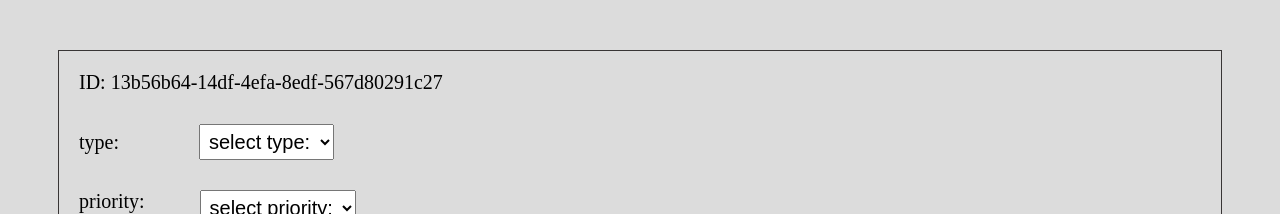
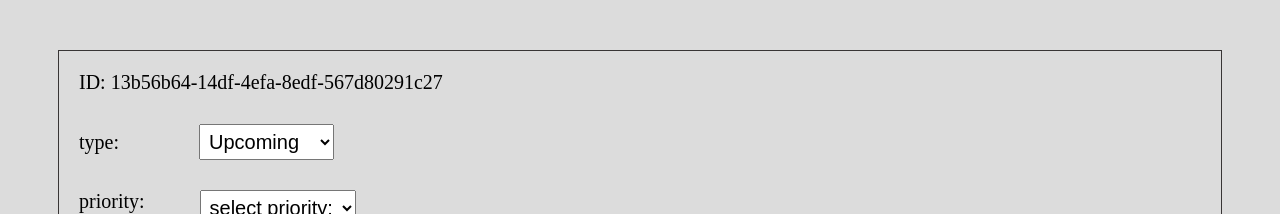
Before and after one commit to MagenVadim/task-board, a React (Create React App) app: page /create in a window 1280 px wide. Shown: the top 214 px of the page. Built offline with nearby package versions, Linux system fonts and the light colour scheme.

Commit message:
#17 Edit task function has implemented

```diff
--- a/src/App.js
+++ b/src/App.js
@@ -3,6 +3,7 @@ import { Home } from './pages/Home';
 import { TaskView } from './pages/TaskView/TaskView';
 import { UserCard } from './pages/UserCard/UserCard';
 import { CreateTask } from './pages/CreateTask/CreateTask';
+import { TaskEdit } from './pages/TaskEdit/TaskEdit';
 import { Routes, Route } from "react-router-dom";
 
 function App() {
@@ -14,6 +15,8 @@ function App() {
             <Route path='/task/view/:id' element={<TaskView/>}/>
             <Route path='/users/card/:fullName' element={<UserCard/>}/>
             <Route path='/create' element={<CreateTask/>}/>
+            <Route path='/task/edit/:id' element={<TaskEdit/>}/>
+
           </Routes>
        </>
   );
--- /dev/null
+++ b/src/components/CreateTask/SelectType.jsx
@@ -0,0 +1,18 @@
+import React from 'react'
+
+const SelectType = ({handleType, selectedType}) => {
+  return (
+    <select
+      name="select-create"
+      className='select-create'
+      onChange={(e)=>handleType(e.target.value)}
+      defaultValue={selectedType}
+      >
+        <option value='Upcoming' defaultValue>Upcoming</option>
+        <option value='In Progress'>In Progress</option>
+        <option value='Completed'>Completed</option>
+    </select>
+  )
+}
+
+export default SelectType
--- a/src/pages/CreateTask/CreateTask.jsx
+++ b/src/pages/CreateTask/CreateTask.jsx
@@ -1,4 +1,5 @@
 import styles from './CreateTask.css'
+import SelectType from '../../components/CreateTask/SelectType'
 import { useState, useEffect } from 'react'
 import {InputTitleField} from '../../components/InputTitleField/InputTitleField'
 import { InputDescriptionField } from '../../components/InputDescriptionField/InputDescriptionField'
@@ -46,12 +47,7 @@ selectedUsers_userID()
 
           <div className="type-create-container">
               <div>type:</div>
-              <select name="select-create" className='select-create' onChange={(e)=>setNewType(e.target.value)}>
-                  <option>select type: </option>
-                  <option value='Upcoming'>Upcoming</option>
-                  <option value='In Progress'>In Progress</option>
-                  <option value='Completed'>Completed</option>
-              </select>
+              <SelectType handleType={setNewType}/>
           </div>
 
           <div className="priority-create-container">
--- /dev/null
+++ b/src/pages/TaskEdit/TaskEdit.jsx
@@ -0,0 +1,62 @@
+import React from 'react'
+import SelectType from '../../components/CreateTask/SelectType'
+import { useSelector, useDispatch } from 'react-redux'
+import { editTaskType } from '../../store/taskSlice'
+
+
+
+export const TaskEdit = () => {
+    const dispatch = useDispatch();
+    const taskStore = useSelector(state => state.taskReducer)
+    const id = "01"
+    const taskObject = taskStore.find(el =>el.id===id)
+    const selectedType = taskObject.type
+
+    const handleType=(type)=>{
+      dispatch(editTaskType({id, type}))
+    }
+
+    console.log(taskStore)
+
+  return (
+    <div className='task-container'>
+        <div className="task-content">
+
+            <div className="type-create-container">
+            <div className='id-task-view'>ID:</div>
+            <p className='task-view'>{id}</p>
+            </div>
+
+            <div className="type-create-container">
+                <div>type:</div>
+                <SelectType selectedType={selectedType} handleType={handleType}/>
+            </div>
+
+            <div className="priority-create-container">
+            <div>priority:</div>
+            <p className='task-view'></p>
+            </div>
+
+            <div className="title-create-container">
+            <div className="title-create-type">title:</div>
+            <p className='task-view'></p>
+            </div>
+
+            <div className="description-create-container">
+            <div className="description-create-type">description:</div>
+            <p className='task-view'></p>
+            </div>
+
+            <div className="view-user-container">
+            <div className="user-title">Users:</div>
+
+
+            </div>
+
+        </div>
+
+
+            <button className='btn-create'>Edit</button>
+    </div>
+  )
+}
--- a/src/store/taskSlice.js
+++ b/src/store/taskSlice.js
@@ -14,11 +14,15 @@ const taskSlice = createSlice({
         },
         addTask(state, action){
             state.push(action.payload);
+        },
+        editTaskType(state, action){
+            state.find(el => el.id===action.payload.id).type=action.payload.type
+
         }
     },
 });
 
 
 
-export const {dataLoading, removeTask, addTask} = taskSlice.actions;
+export const {dataLoading, removeTask, addTask, editTaskType} = taskSlice.actions;
 export default taskSlice.reducer;
```
Also changed, not shown: src/pages/TaskEdit/TaskEdit.css (added).
